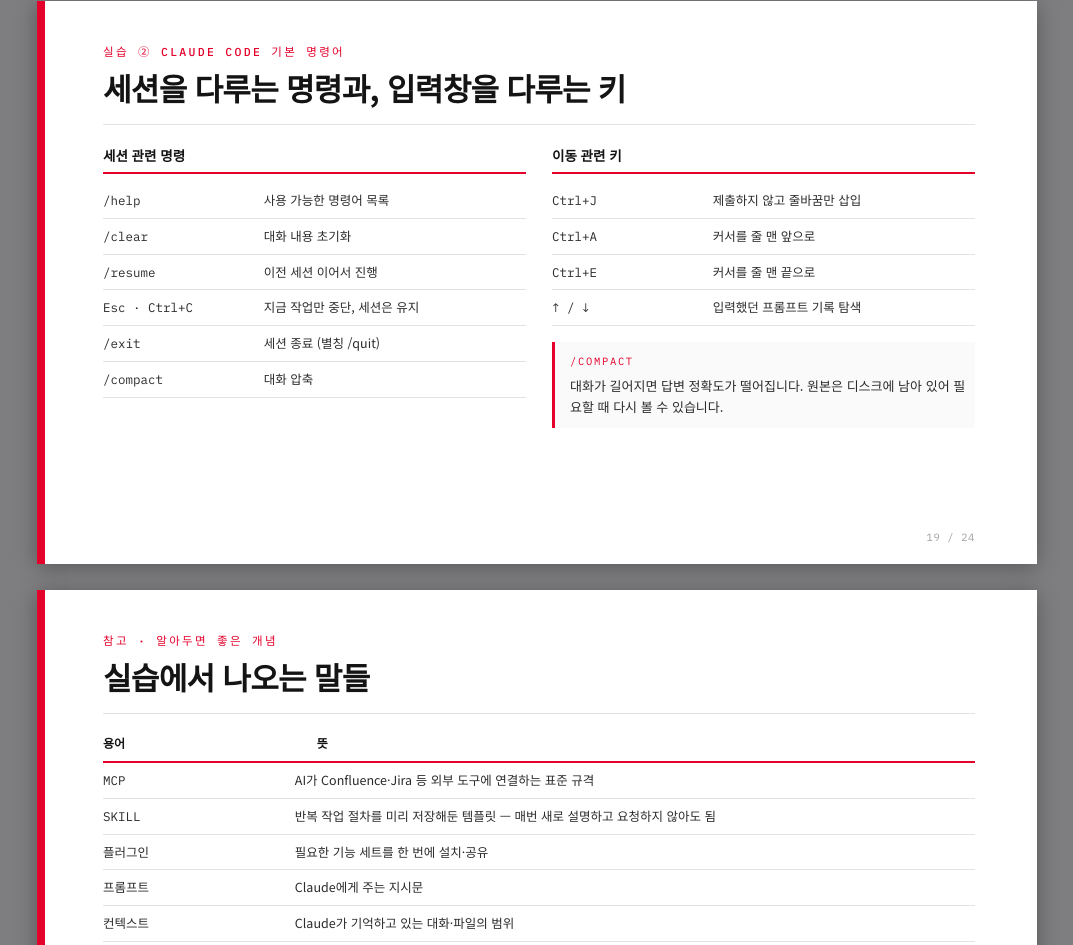
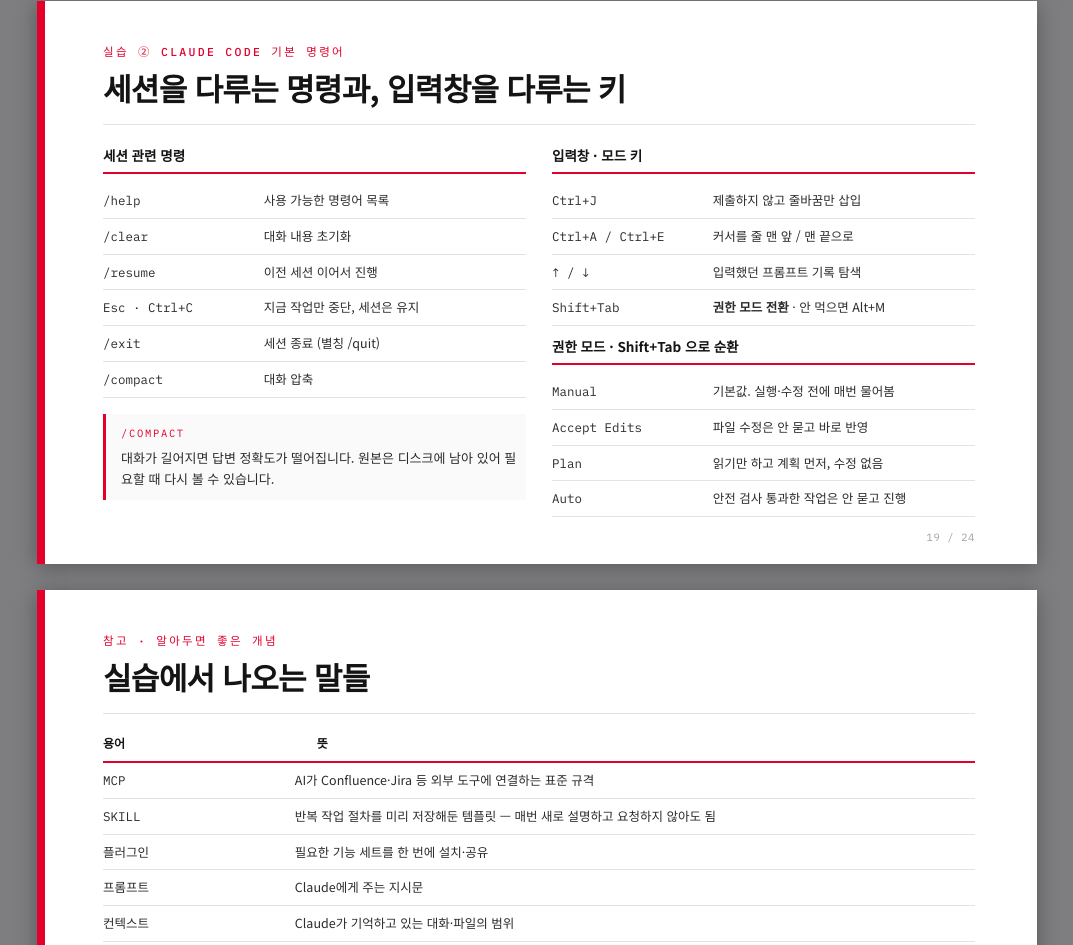
Before and after one commit to yujung7768903/Hankookilbo-Claude-Code-Study-Basic, a plain HTML site: page index.html in a window 1280 px wide. Shown: the part 10675-11620 px from the top of the page, without its empty margins (103-1176 px from the left). Drawn offline with Linux system fonts and the light colour scheme.

Commit message:
docs: 권한 모드 전환(Shift+Tab) 단축키·모드 설명 추가
입력창·모드 키 표에 Shift+Tab(권한 모드 전환, 대체키 Alt+M) 행을 추가하고, Manual/Accept Edits/Plan/Auto 4가지 권한 모드를 순환 순서대로 설명하는 표를 신설.

```diff
--- a/index.html
+++ b/index.html
@@ -626,16 +626,23 @@
           <tr><td class="mono">/exit</td><td>세션 종료 (별칭 /quit)</td></tr>
           <tr><td class="mono">/compact</td><td>대화 압축</td></tr>
         </table>
+        <p class="note" style="margin-top:16px"><span class="h">/compact</span>대화가 길어지면 답변 정확도가 떨어집니다. 원본은 디스크에 남아 있어 필요할 때 다시 볼 수 있습니다.</p>
       </div>
       <div>
-        <p class="h3">이동 관련 키</p>
+        <p class="h3">입력창 · 모드 키</p>
         <table class="tight">
           <tr><td class="mono" style="width:38%">Ctrl+J</td><td>제출하지 않고 줄바꿈만 삽입</td></tr>
-          <tr><td class="mono">Ctrl+A</td><td>커서를 줄 맨 앞으로</td></tr>
-          <tr><td class="mono">Ctrl+E</td><td>커서를 줄 맨 끝으로</td></tr>
+          <tr><td class="mono">Ctrl+A / Ctrl+E</td><td>커서를 줄 맨 앞 / 맨 끝으로</td></tr>
           <tr><td class="mono">↑ / ↓</td><td>입력했던 프롬프트 기록 탐색</td></tr>
+          <tr><td class="mono">Shift+Tab</td><td><b>권한 모드 전환</b> · 안 먹으면 Alt+M</td></tr>
         </table>
-        <p class="note" style="margin-top:16px"><span class="h">/compact</span>대화가 길어지면 답변 정확도가 떨어집니다. 원본은 디스크에 남아 있어 필요할 때 다시 볼 수 있습니다.</p>
+        <p class="h3" style="margin-top:10px">권한 모드 · Shift+Tab 으로 순환</p>
+        <table class="tight">
+          <tr><td class="mono" style="width:38%">Manual</td><td>기본값. 실행·수정 전에 매번 물어봄</td></tr>
+          <tr><td class="mono">Accept Edits</td><td>파일 수정은 안 묻고 바로 반영</td></tr>
+          <tr><td class="mono">Plan</td><td>읽기만 하고 계획 먼저, 수정 없음</td></tr>
+          <tr><td class="mono">Auto</td><td>안전 검사 통과한 작업은 안 묻고 진행</td></tr>
+        </table>
       </div>
     </div>
   </div>
```
